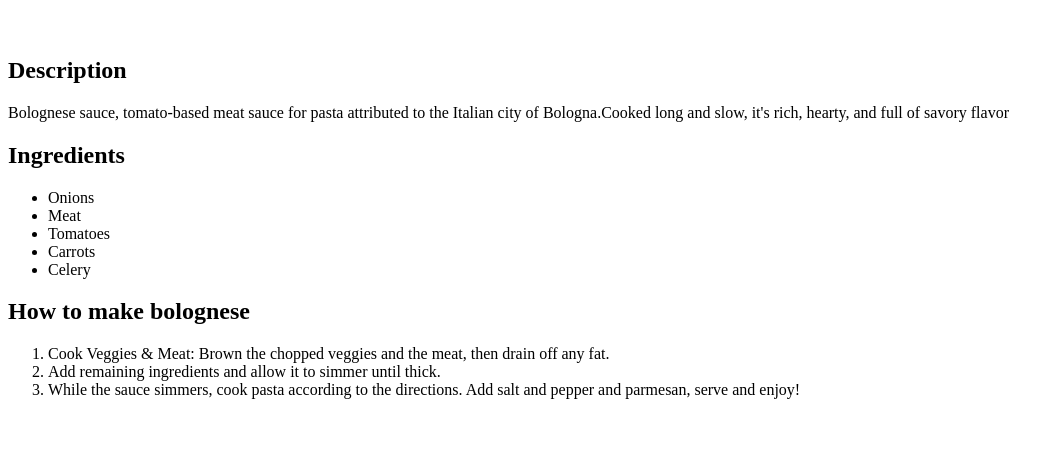
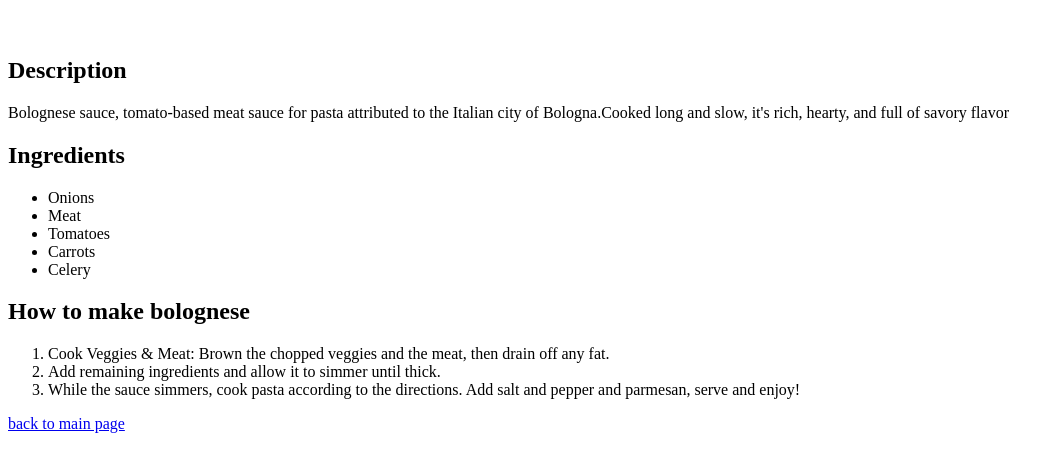
Before and after one commit to Fenikend/odin-recipes, a plain HTML site: page recipes/bolognese.html in a window 1280 px wide. Shown: the part 61-532 px from the top of the page, without its empty margins (0-1064 px from the left). Drawn offline with Linux system fonts and the light colour scheme.

Commit message:
Add reference to main page

```diff
--- a/recipes/bolognese.html
+++ b/recipes/bolognese.html
@@ -24,5 +24,6 @@
         <li>Add remaining ingredients and allow it to simmer until thick.</li>
         <li>While the sauce simmers, cook pasta according to the directions. Add salt and pepper and parmesan, serve and enjoy!</li>
     </ol>
+    <a href="../index.html">back to main page</a>
 </body>
 </html>
```
